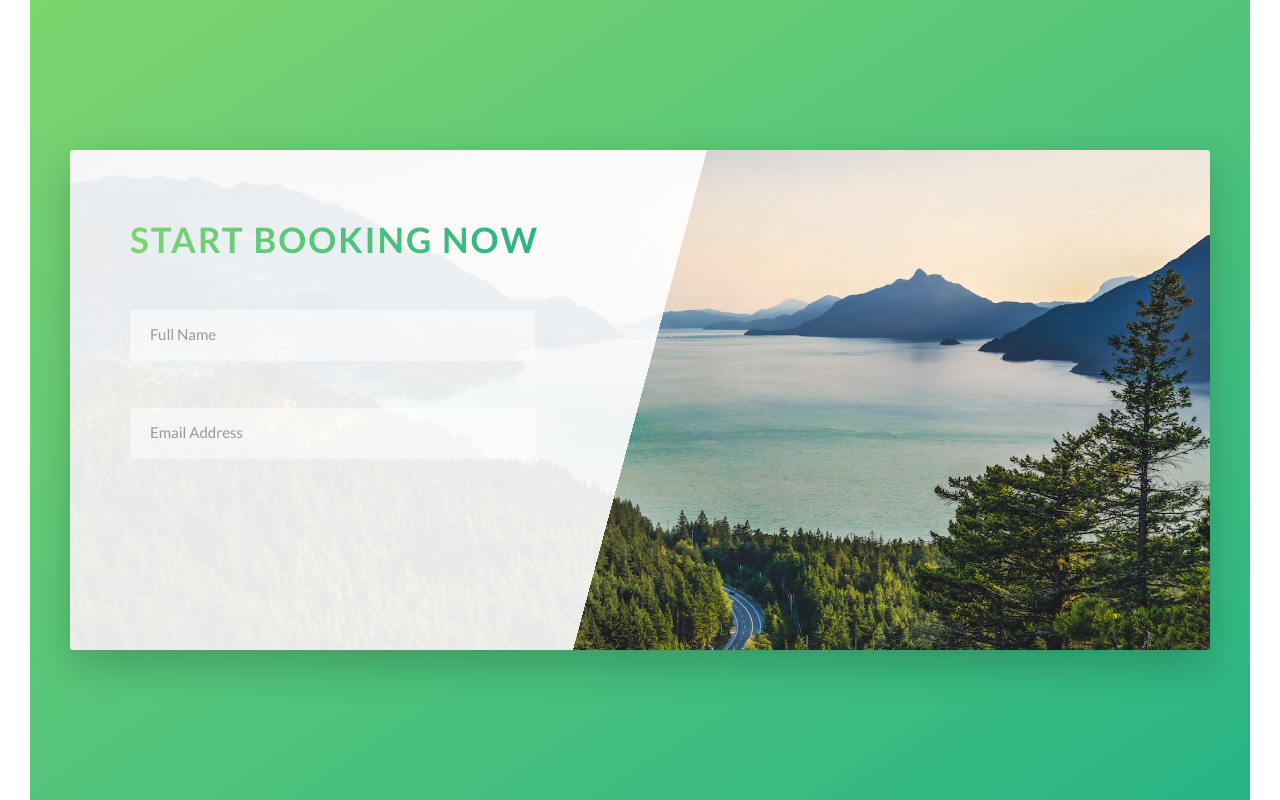
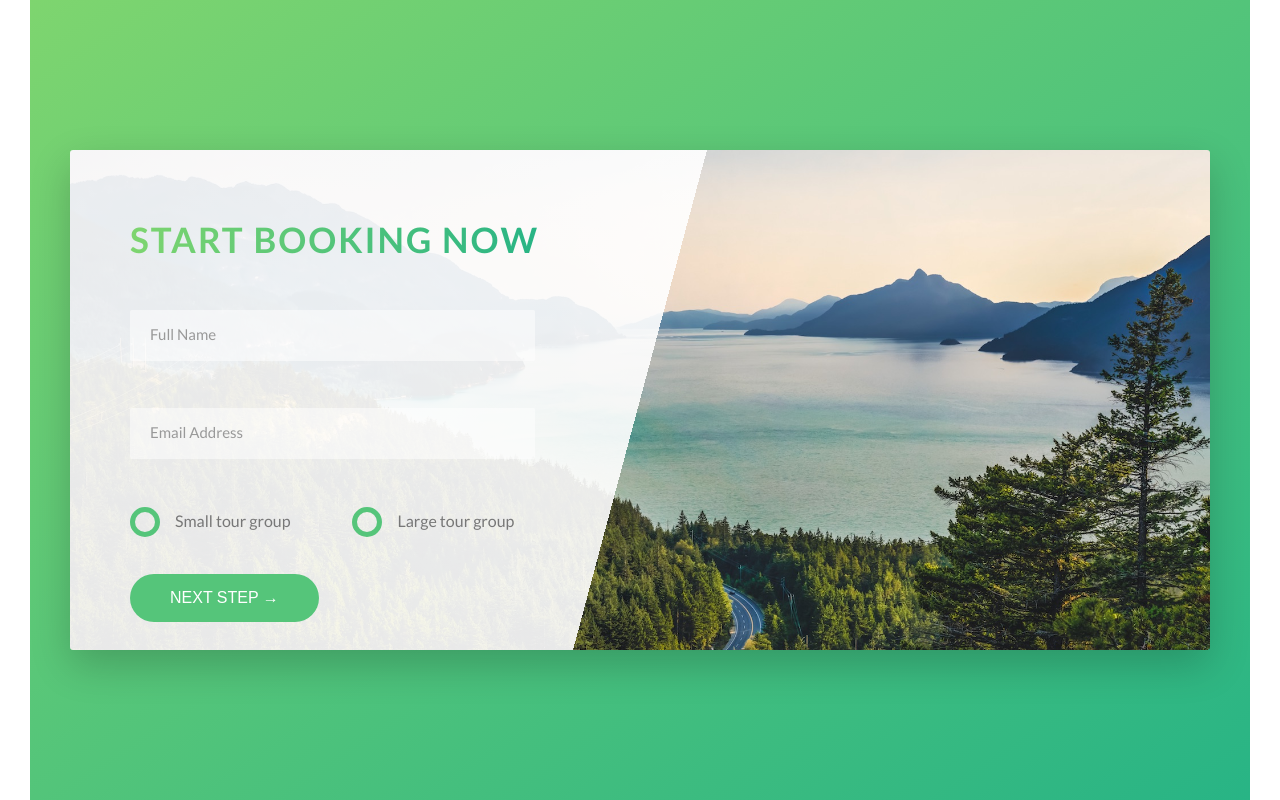
Before and after one commit to MynameisArthur/Advanced_CSS-SASS, a website: page advanced-css-course/Natours/index.html in a window 1280 px wide. Shown: the part 4497-5297 px from the top of the page. Drawn offline with Linux system fonts and the light colour scheme; files whose address does not match are found by name.

Commit message:
finished coding section-book

```diff
--- a/advanced-css-course/Natours/index.html
+++ b/advanced-css-course/Natours/index.html
@@ -253,6 +253,27 @@
                                     <input type="email" id="email" class="form__input" placeholder="Email Address" required>
                                     <label for="email" class="form__label">Email Address</label>
                                 </div>
+                                <div class="form__group u-margin-bottom-medium">
+                                    <div class="form__radio-group">
+                                        <input type="radio" class="form__radio-input" id="small" name="size">
+                                        <label for="small" class="form__radio-label">
+                                            <span class="form__radio-button"></span>
+                                            Small tour group
+                                        </label>
+                                    </div>
+                                    <div class="form__radio-group">
+                                        <input type="radio" class="form__radio-input" id="large" name="size">
+                                        <label for="large" class="form__radio-label">
+                                            <span class="form__radio-button"></span>
+                                            Large tour group
+                                        </label>
+                                    </div>
+                                </div>
+                                <div class="form__group">
+                                    <button class="btn btn--green">
+                                        Next step &rarr;
+                                    </button>
+                                </div>
                             </form>
                         </div>
                     </div>
--- a/advanced-css-course/Natours/sass/base/_utilities.sass
+++ b/advanced-css-course/Natours/sass/base/_utilities.sass
@@ -1,16 +1,16 @@
 .u-center-text
-    text-align: center
+    text-align: center!important
 
 .u-margin-bottom-large
-    margin-bottom: 8rem
+    margin-bottom: 8rem!important
 
 .u-margin-bottom-medium
-    margin-bottom: 4rem
+    margin-bottom: 4rem!important
 
 .u-margin-bottom-small
-    margin-bottom: 2rem
+    margin-bottom: 2rem!important
 
 .u-margin-top-large
-    margin-top: 8rem
+    margin-top: 8rem!important
 .u-margin-top-huge
-    margin-top: 10rem
+    margin-top: 10rem!important
--- a/advanced-css-course/Natours/sass/components/_button.sass
+++ b/advanced-css-course/Natours/sass/components/_button.sass
@@ -1,5 +1,5 @@
 .btn
-  &:link,&:visited
+  &,&:link,&:visited
     text-transform: uppercase
     padding: 1.5rem 4rem
     display: inline-block
@@ -10,7 +10,8 @@
   &:hover
     transform: translateY(-0.3rem)
     box-shadow: 0 1rem 2rem rgba(0,0,0,.2)
-  &:active
+  &:active,&:focus
+    outline: none
     transform: translateY(-1px)
     box-shadow: 0 0.5rem 1rem rgba(0,0,0,.2)
   &::after
--- a/advanced-css-course/Natours/sass/components/_form.sass
+++ b/advanced-css-course/Natours/sass/components/_form.sass
@@ -13,6 +13,7 @@
         border-bottom: 3px solid transparent
         width: 90%
         display: block
+        transition: all .3s
         &:focus
             outline: none
             box-shadow: 0 1rem 2rem rgba(#000,.1)
@@ -32,3 +33,42 @@
     &__input:placeholder-shown + &__label
         opacity: 0
         visibility: hidden
+        transform: translateY(-4rem)
+    &__radio-group
+        width: 49%
+        display: inline-block
+    &__radio-label
+        font-size: $default-font-size
+        cursor: pointer
+        position: relative
+        padding-left: 4.5rem
+    &__radio-button
+        width: 3rem
+        height: 3rem
+        border-radius: 50%
+        border: 0.5rem solid $color-primary
+        display: inline-block
+        position: absolute
+        top: -0.4rem
+        left: 0
+        &::after
+            content: ''
+            border-radius: 50%
+            width: 1.3rem
+            height: 1.3rem
+            display: block
+            position: absolute
+            top: 50%
+            left: 50%
+            transform: translate(-50%, -50%)
+            background-color: $color-primary
+            opacity: 0
+            transition: opacity .2s
+
+    &__radio-input
+        display: none
+    &__radio-input:checked ~ &__radio-label &__radio-button::after
+        opacity: 1
+
+    &__group .btn
+        position: relative
```
Also changed, not shown: advanced-css-course/Natours/css/styles.css.
